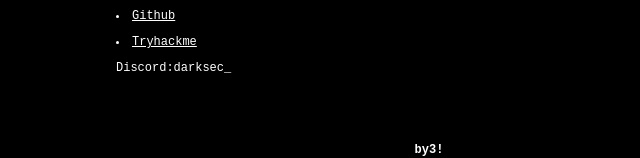
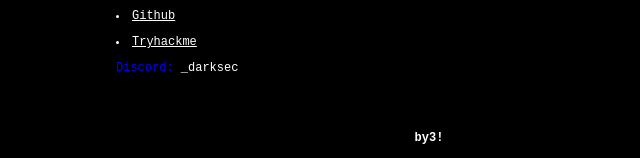
Before and after one commit to NullByte-7w7/NullByte, a plain HTML site: page about_us/about.html in a window 1280 px wide. Shown: the part 193-351 px from the top of the page, without its empty margins (211-851 px from the left). Drawn offline with Linux system fonts and the light colour scheme.

Commit message:
Update about.html

```diff
--- a/about_us/about.html
+++ b/about_us/about.html
@@ -37,9 +37,8 @@
                 <li><a class="green" href="https://tryhackme.com/p/Darksec" >Tryhackme</a></li>
                 </p>
 
-                <p>
-                    <a style"color: blue;">Discord:</a>darksec_
-                </p>
+ <span style="color: blue;">Discord:</span><span style="color: white;"> _darksec</span>
+
             </div>
         </div>
 
```
